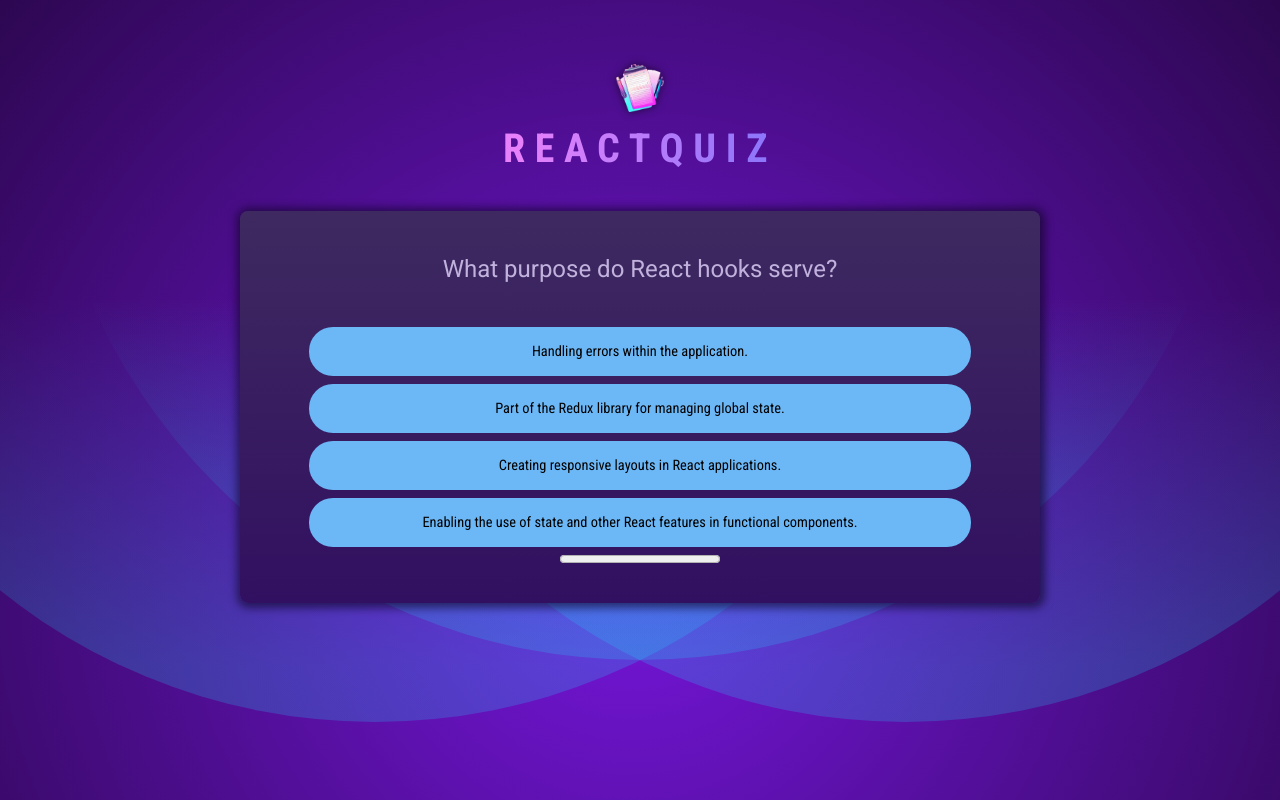
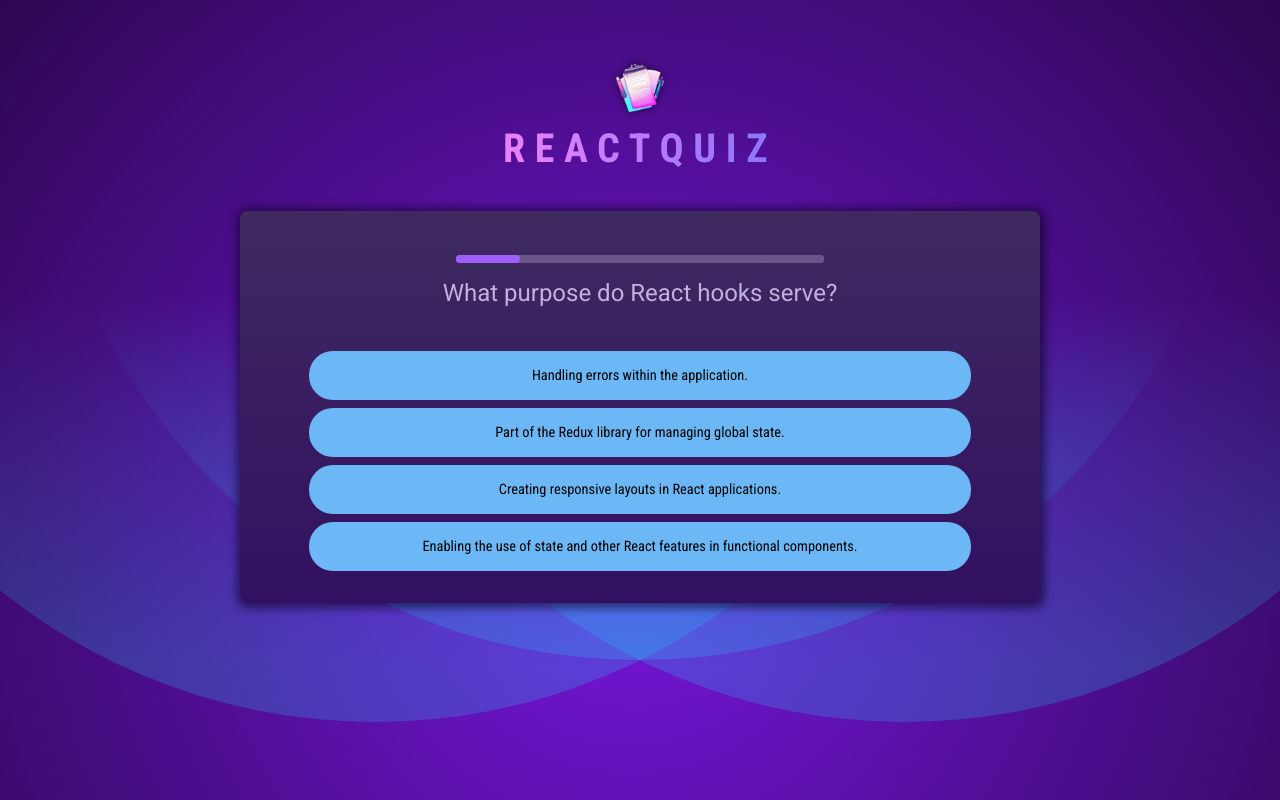
Before and after one commit to Omar-Elmoez/React-Quiz, a React (Vite) app: page / in a window 1280 px wide. Built offline with nearby package versions, Linux system fonts and the light colour scheme.

Commit message:
fix Question Timer

```diff
--- a/src/components/QuestionTimer.jsx
+++ b/src/components/QuestionTimer.jsx
@@ -1,16 +1,26 @@
 import { useEffect, useState } from "react";
-export default function QuestionTimer({timer, onTimerEnd}) {
+export default function QuestionTimer({ timer, onTimerEnd }) {
   const [remainingTime, setRemainingTime] = useState(timer);
 
   useEffect(() => {
+    console.log("Set timer");
+    const handler = setTimeout(onTimerEnd, timer);
+
+    return () => {
+      clearTimeout(handler);
+    };
+  }, [timer, onTimerEnd]);
+
+  useEffect(() => {
+    console.log("Set Interval");
     const interval = setInterval(() => {
       setRemainingTime((prevTime) => prevTime - 10);
     }, 10);
 
     return () => {
-      clearInterval(interval);
-    }
-  }, [onTimerEnd]);
+      clearInterval(interval)
+    };
+  }, []);
 
   return <progress id="question-time" max={timer} value={remainingTime} />;
 }
--- a/src/components/Quiz.jsx
+++ b/src/components/Quiz.jsx
@@ -1,4 +1,4 @@
-import { useEffect, useState } from "react";
+import { useCallback, useState } from "react";
 import QUESTIONS from "../questions";
 import TrophyImg from "../assets/quiz-complete.png";
 import QuestionTimer from "./QuestionTimer";
@@ -11,19 +11,11 @@ export default function Quiz() {
 
   let quizIsComplete = activeQuestionIndex === QUESTIONS.length;
 
-  const handleSelectedAnswer = (selectedAnswer) => {
+  const handleSelectedAnswer = useCallback((selectedAnswer) => {
     setUserAnswers((prevAnswers) => [...prevAnswers, selectedAnswer]);
-  };
+  }, []);
 
-  useEffect(() => {
-    const handler = setTimeout(() => {
-      handleSelectedAnswer(" ");
-    }, TIMER);
-
-    return () => {
-      clearTimeout(handler);
-    }
-  })
+  const handleSkipAnswer = useCallback(() => handleSelectedAnswer(null), [handleSelectedAnswer])
 
   if (quizIsComplete) {
     return (
@@ -41,6 +33,8 @@ export default function Quiz() {
   return (
     <div id="quiz">
       <div id="question">
+      {/* we set key property here to make QuestionTimer component re-created for each question */}
+      <QuestionTimer onTimerEnd = {handleSkipAnswer} timer={TIMER} key={activeQuestionIndex} />
         <h2>{QUESTIONS[activeQuestionIndex].text}</h2>
         <ul id="answers">
           {shuffledAnswers.map((answer) => {
@@ -56,7 +50,6 @@ export default function Quiz() {
           })}
         </ul>
       </div>
-      <QuestionTimer onTimerEnd = {handleSelectedAnswer} timer={TIMER} />
     </div>
   );
 }
```
